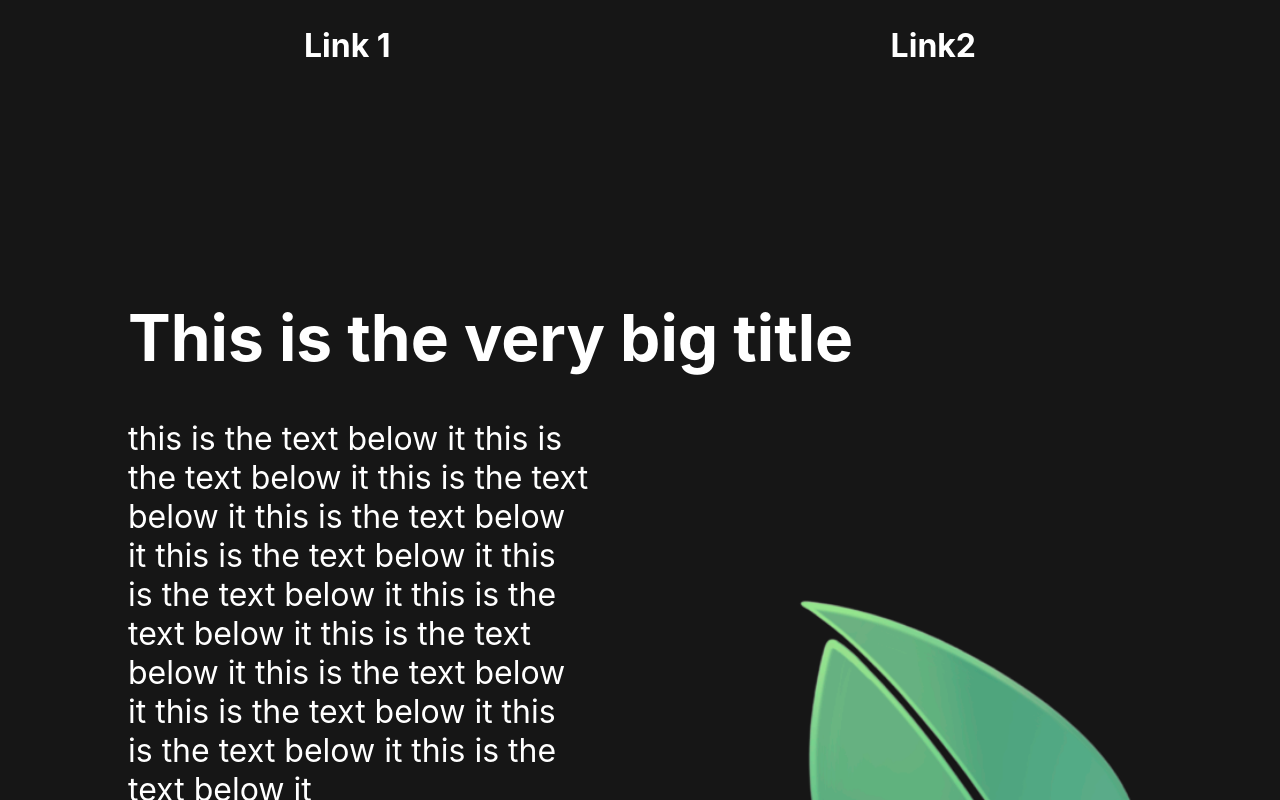
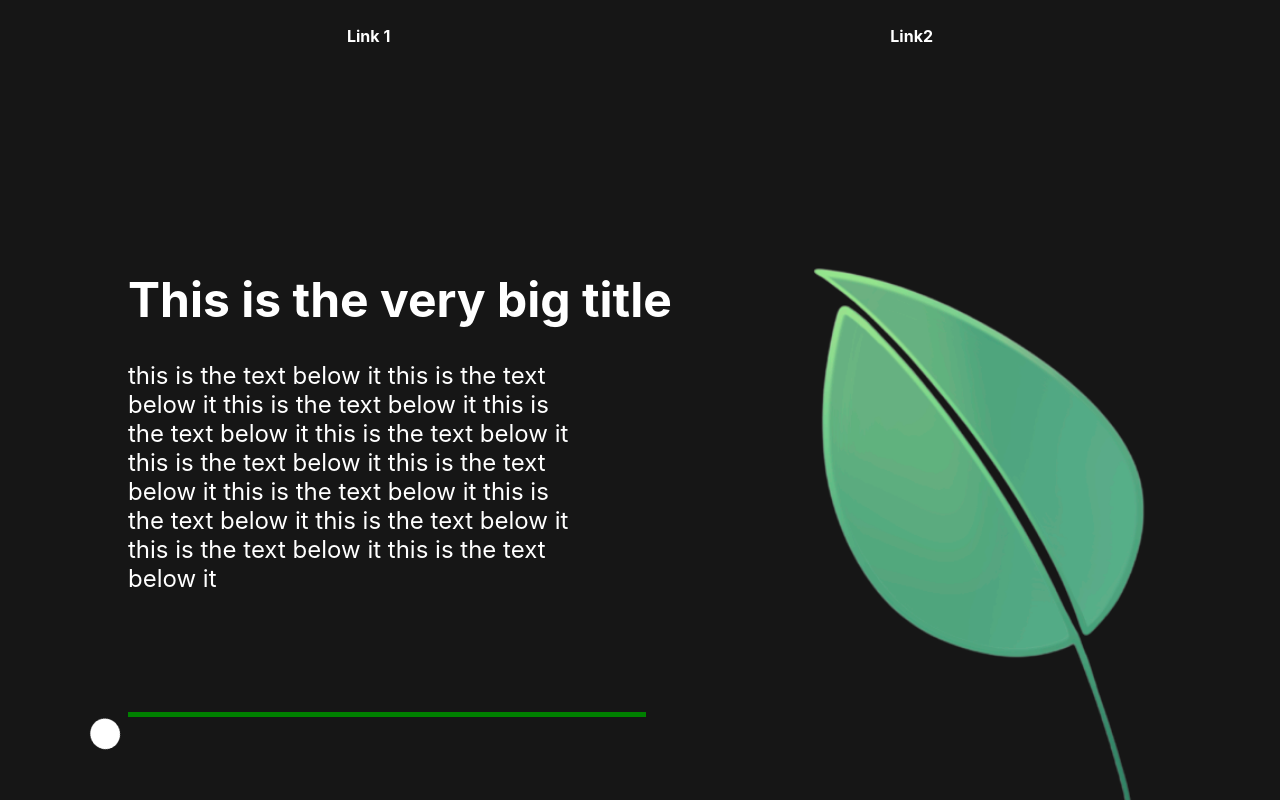
Before and after one commit to ThisIs-RJP/Sustainability_Website, a React (Create React App) app: page / in a window 1280 px wide. Shown: the top 800 px of the page. Built offline with nearby package versions, Linux system fonts and the light colour scheme.

Commit message:
Update App.css

```diff
--- a/src/App.css
+++ b/src/App.css
@@ -18,7 +18,7 @@
   top:50vh;
   padding-top: 5%;
   left:40vh;
-  color: white;
+  color: black;
   transition: opacity 2s ease, transform 1s ease;
   animation: fadeIn 0.5s ease-in-out;
 
@@ -36,6 +36,7 @@
 
   }
 }
+
 /*
 #height {
   display: flex;
@@ -45,10 +46,17 @@
 /* } */
 
 
+.buffer {
+  background-color: white;
+  padding-top: 0.5%;
+}
+
 #container2 {
   min-height:200vh;
-  background-color: rgb(66, 66, 66);
+  /* background-color: red; */
+  background-color: rgb(240, 240, 240);
   width: 100%;
+  z-index: 5;
 }
 
 .animated-element {
@@ -85,7 +93,7 @@
 .link {
   text-decoration: none;
   color: white;
-  font-size: 200%;
+  font-size: 100%;
 }
 .coverBox1 {
   display: flex;
@@ -96,7 +104,6 @@
   z-index: 50;
   background-color: #161616;
   /* background-color: red; */
-  z-index: 2;
 }
 
 .App-header {
@@ -116,17 +123,19 @@
   justify-content: center;
   margin-left: 10%;
   margin-top: 15%;
-  font-size: 200%;
+  font-size: 150%;
   /* background-color: blue; */
   /* align-items: center; */
 }
 
 .leafP {
-  width: 50%;
+  /* width: 50%; */
+  width: calc(50% - 2vmin);
   flex: 1;
   float: right;
-  margin-top: -30%;
+  margin-top: -50%;
   margin-bottom: -50%;
+  z-index: -1;
 }
 
 .containerCir {
@@ -161,6 +170,7 @@
   height: 5px;
   width: 45%;
   background-color: green;
+  margin-bottom: 10%;
   /* margin-top: -4%; */
 }
 
```
